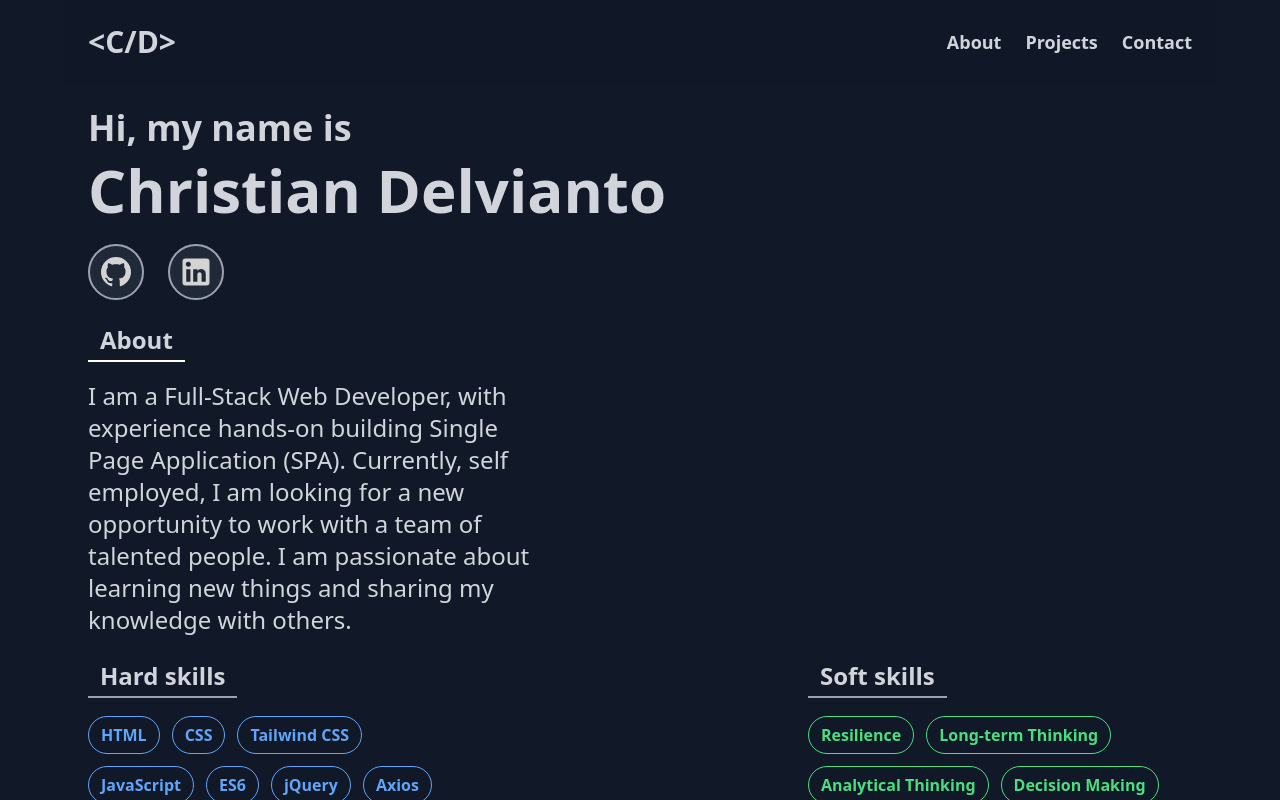
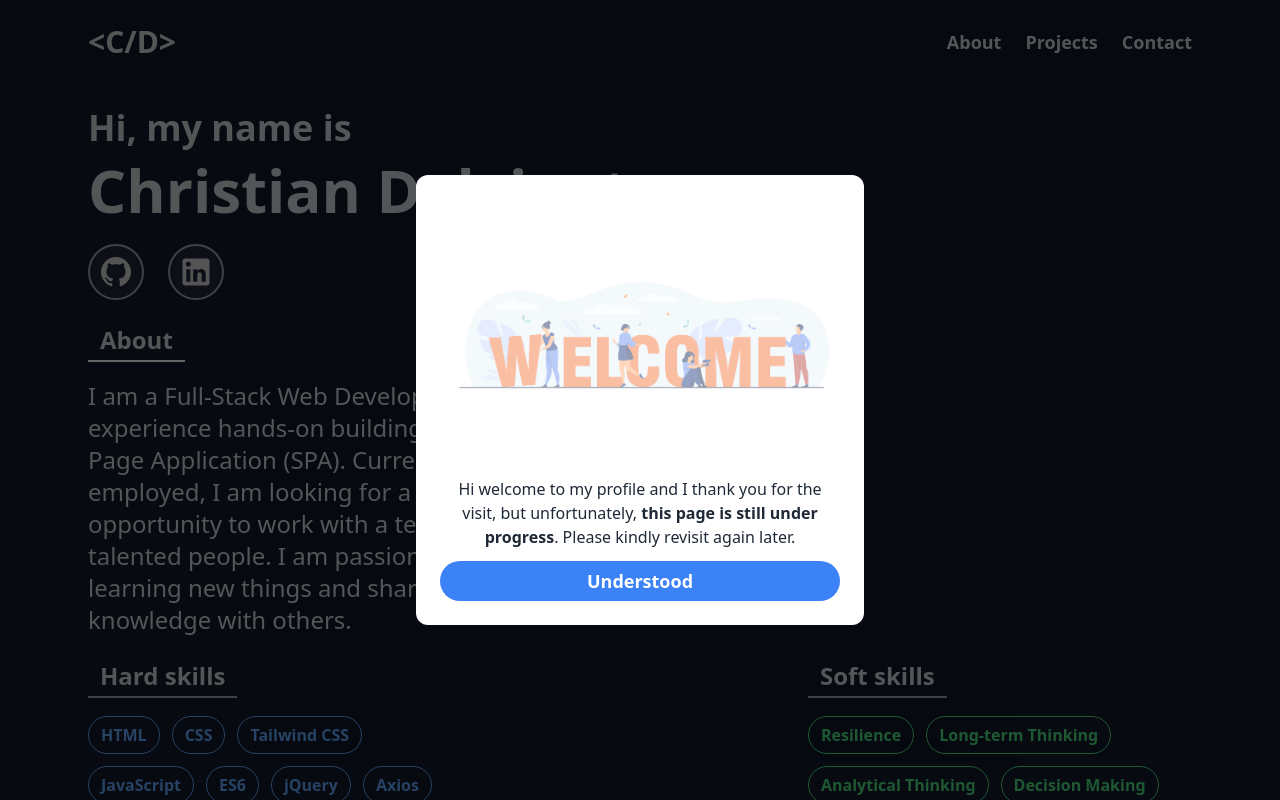
Before and after one commit to d6lv9n/profile, a Vue app: page / in a window 1280 px wide. Shown: the top 800 px of the page. Built offline with nearby package versions, Linux system fonts and the light colour scheme.

Commit message:
WelcomeModal added and component updated

```diff
--- a/src/App.vue
+++ b/src/App.vue
@@ -7,12 +7,33 @@
 
     <SkillsLayout></SkillsLayout>
   </div>
+
+  <WelcomeModal
+  v-if="modals.welcome"
+  @close="modals.welcome = false"></WelcomeModal>
 </template>
 
 <script setup>
-import { onMounted } from 'vue';
+import { onBeforeMount, onMounted, reactive } from 'vue';
 // Layouts
 import AboutLayout from './layouts/About/Root.vue';
 import NavigationLayout from './layouts/Navigation.vue';
 import SkillsLayout from './layouts/Skills/Root.vue';
+// Modals
+import WelcomeModal from './modals/Welcome/Root.vue';
+
+// Data
+const modals = reactive({
+  welcome: false,
+});
+
+// Lifecycles
+onBeforeMount(() => {
+  // Check if the welcome modal should be shown
+  if (! localStorage.getItem('hasVisited')) {
+    modals.welcome = true;
+
+    localStorage.setItem('hasVisited', 'true');
+  }
+});
 </script>
```
